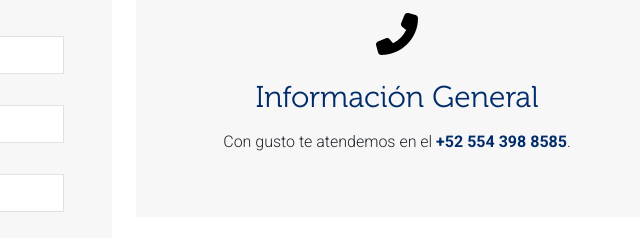
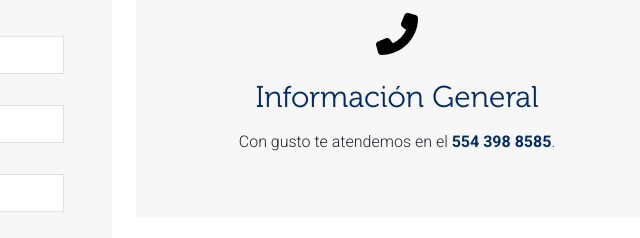
Before and after one commit to luisurruela-newera/neweramx-web, an Astro site: page /neweratech-mx/contacto in a window 1280 px wide. Shown: the part 840-1078 px from the top of the page, 528-1168 px from the left. Built offline with nearby package versions, Linux system fonts and the light colour scheme; Astro itself is replaced by a stand-in of ours.

Commit message:
Update contact information format in ContactForm component

```diff
--- a/src/components/contact/ContactForm.astro
+++ b/src/components/contact/ContactForm.astro
@@ -89,7 +89,7 @@ const base = import.meta.env.BASE_URL;
             <div class="bg-light p-5 text-center">
               <Icon name="phone" size={42} class="mb-4 text-secondary" />
               <h3 class="text-primary mb-3">Información General</h3>
-              <p>Con gusto te atendemos en el <a href="tel:5543988585" class="text-bold text-primary">+52 554 398 8585</a>.</p>
+              <p>Con gusto te atendemos en el <a href="tel:5543988585" class="text-bold text-primary">554 398 8585</a>.</p>
             </div>
           </div>
           <div class="col-12 p-4">
```
